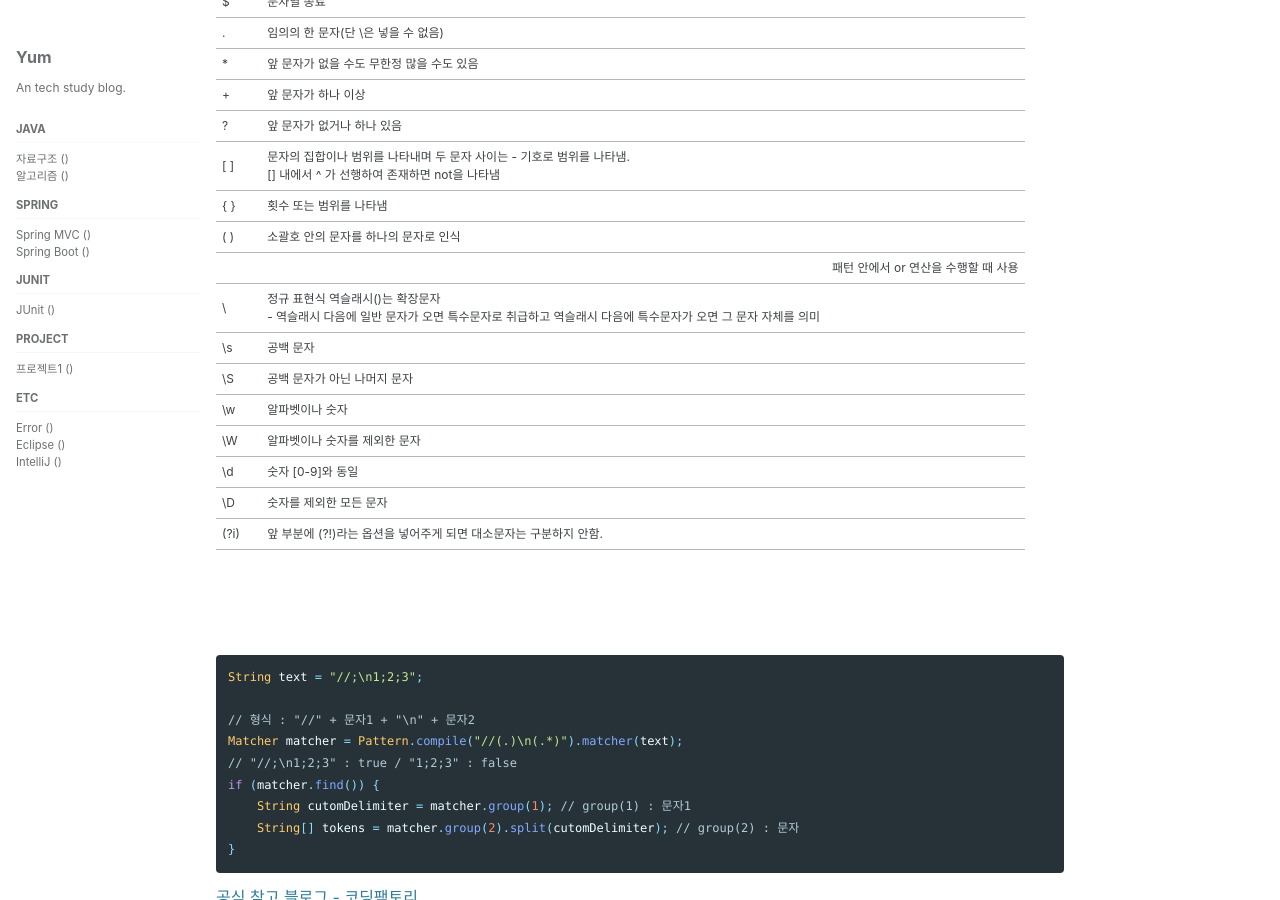
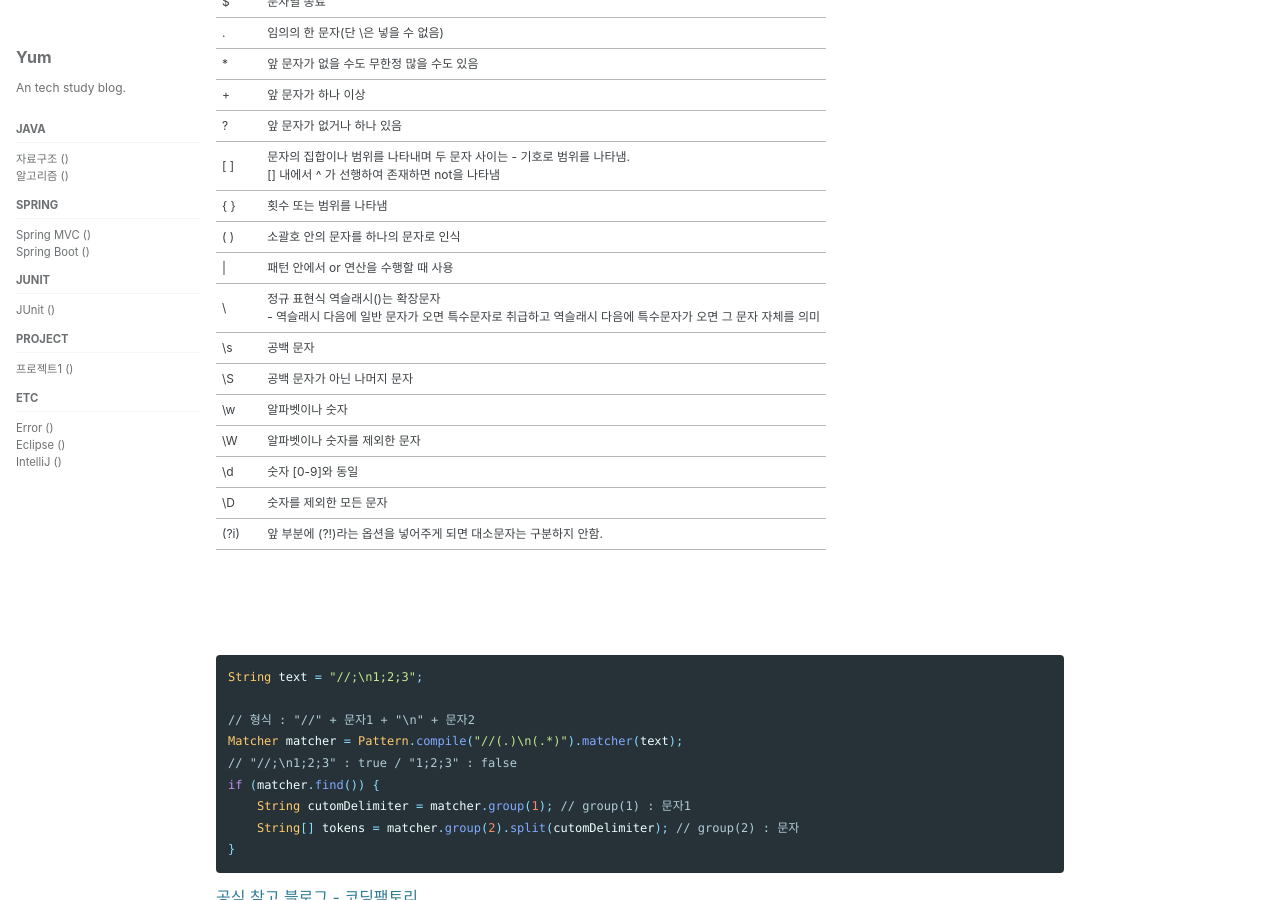
Before and after one commit to gkfgran5037/gkfgran5037.github.io, a Jekyll site: the page built from _posts/java/basic/2022-09-28-Java-RegularExpression.md, in a window 1280 px wide and 900 px high, scrolled down 1834 px. Built offline with Jekyll 4.4.1, drawn with Linux system fonts in a browser that asks for light colours; cached includes are drawn as plain includes.

Commit message:
Modify Vertical Bar

```diff
--- a/_posts/java/basic/2022-09-28-Java-RegularExpression.md
+++ b/_posts/java/basic/2022-09-28-Java-RegularExpression.md
@@ -81,7 +81,7 @@ categories:
 | [ ]  | 문자의 집합이나 범위를 나타내며 두 문자 사이는 - 기호로 범위를 나타냄. <br/>[] 내에서 ^ 가 선행하여 존재하면 not을 나타냄        |
 | { }  | 횟수 또는 범위를 나타냄                                                                        |
 | ( )  | 소괄호 안의 문자를 하나의 문자로 인식                                                                   |
-| |    | 패턴 안에서 or 연산을 수행할 때 사용                                                                  |
+| \\|    | 패턴 안에서 or 연산을 수행할 때 사용                                                                  |
 | \    | 정규 표현식 역슬래시(\)는 확장문자 <br/>- 역슬래시 다음에 일반 문자가 오면 특수문자로 취급하고 역슬래시 다음에 특수문자가 오면 그 문자 자체를 의미 |
 | \s   | 공백 문자                                                                                   |
 | \S   | 공백 문자가 아닌 나머지 문자                                                                        |
```
